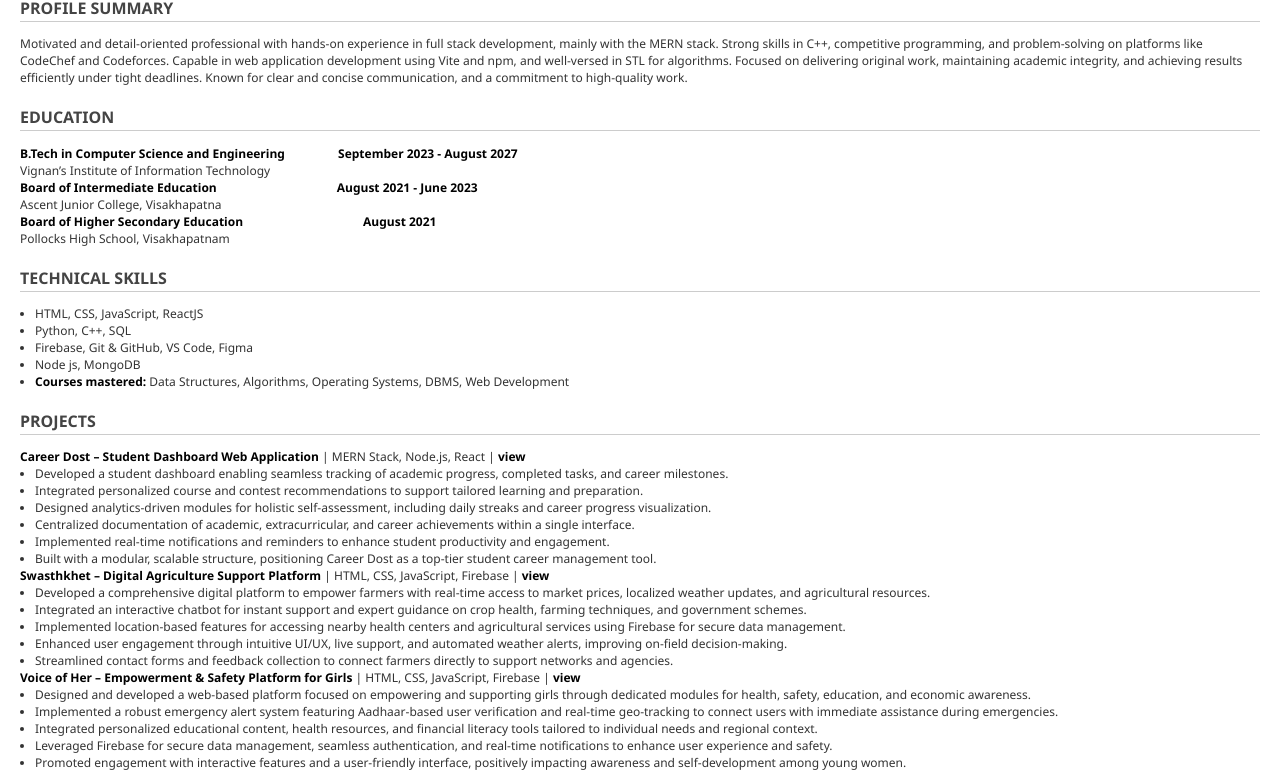
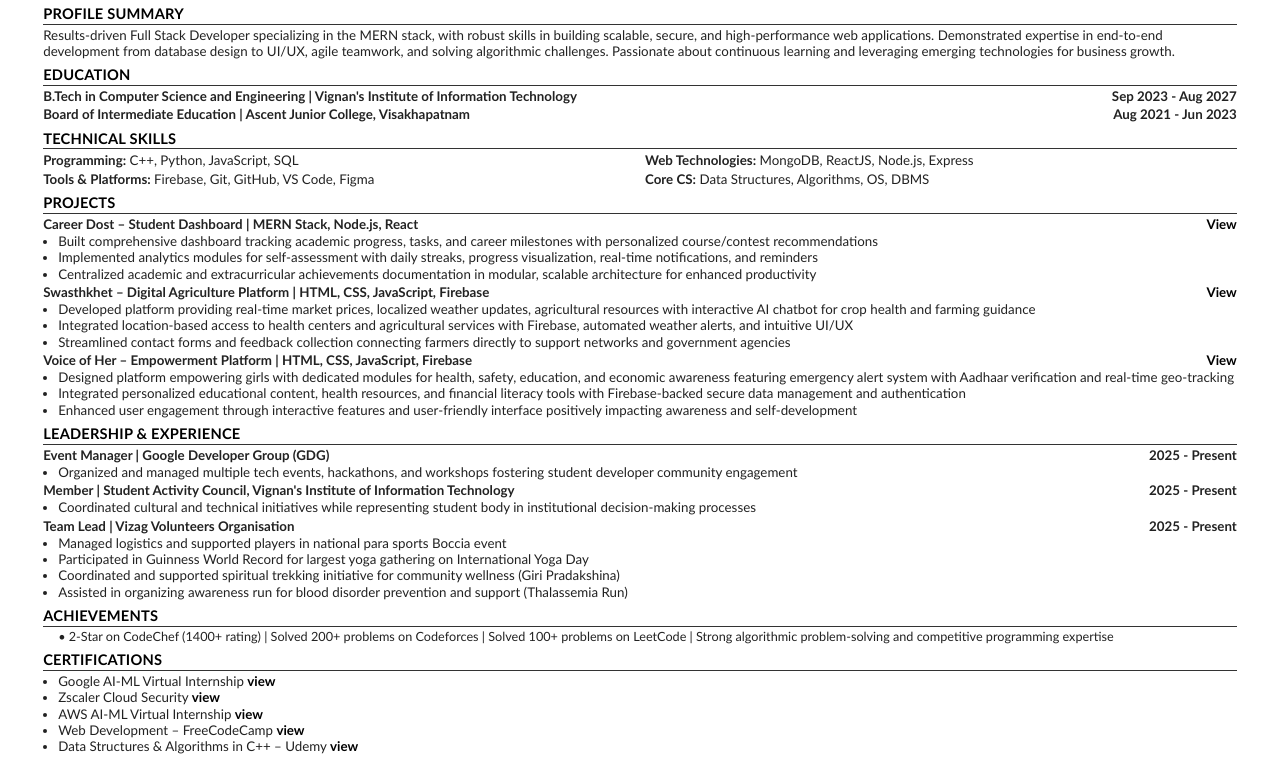
Before and after one commit to Linash0807/yash-resume, a plain HTML site: page index.html in a window 1280 px wide. Shown: the part 91-861 px from the top of the page. Drawn offline with Linux system fonts and the light colour scheme.

Commit message:
updated resume

```diff
--- a/index.html
+++ b/index.html
@@ -5,149 +5,214 @@
   <meta name="viewport" content="width=device-width, initial-scale=1.0" />
   <title>Vanamu Yashash Chandra Srinivas | Resume</title>
   <style>
+    * {
+      margin: 0;
+      padding: 0;
+      box-sizing: border-box;
+    }
     body {
-      font-family: 'Segoe UI', Tahoma, Geneva, Verdana, sans-serif;
-      margin: 20px;
-      color: #333;
-      font-size: 12px; /* Reduced font size */
+      font-family: 'Calibri', 'Segoe UI', sans-serif;
+      margin: 0.3in 0.45in;
+      color: #222;
+      font-size: 10pt;
+      line-height: 1.22;
     }
     a {
       text-decoration: none;
-      color: black;
+      color: #000;
+      word-break: break-all;
     }
     h1 {
-      font-size: 20px; /* Reduced font size */
-      margin-bottom: 4px;
+      font-size: 16pt;
+      font-weight: 600;
+      margin-bottom: 2px;
+      letter-spacing: 0.5px;
     }
     h2 {
-      font-size: 16px; /* Reduced font size */
-      color: #444;
-      border-bottom: 1px solid #ccc;
-      padding-bottom: 2px; /* Reduced padding */
-      margin-top: 20px; /* Reduced margin */
+      font-size: 11pt;
+      font-weight: 600;
+      color: #000;
+      border-bottom: 1px solid #333;
+      padding-bottom: 1px;
+      margin-top: 7px;
+      margin-bottom: 2px;
+      text-transform: uppercase;
+      letter-spacing: 0.2px;
     }
-    .header-info {
-      font-size: 12px; /* Reduced font size */
-      margin-bottom: 10px; /* Reduced margin */
+    .header {
+      text-align: center;
+      margin-bottom: 8px;
     }
-    .header-info a {
-      color: black;
-      text-decoration: none;
+    .contact {
+      font-size: 9.5pt;
+      margin-top: 0.5px;
     }
-    .section p, .section ul {
-      font-size: 12px; /* Reduced font size */
-      margin: 0; /* Removed extra margins */
+    .section {
+      margin-bottom: 5px;
+    }
+    .section p {
+      margin-bottom: 2px;
     }
     ul {
       list-style-type: disc;
-      padding-left: 15px; /* Reduced padding */
+      padding-left: 15px;
+      margin: 2px 0;
+    }
+    li {
+      margin-bottom: 0px;
+      line-height: 1.22;
+    }
+    .job-header, .edu-header {
+      display: flex;
+      justify-content: space-between;
+      font-weight: 600;
+      margin-top: 2px;
+      font-size: 10pt;
+    }
+    .compact-list {
+      margin: 1px 0;
+    }
+    .compact-list li {
+      margin-bottom: 0px;
+      line-height: 1.22;
+    }
+    .inline-cert {
+      margin: 1px 0 0 15px;
+      font-size: 9.5pt;
     }
     strong {
-      color: #000;
+      font-weight: 600;
     }
-    .main-head {
-      text-align: center;
-      margin-bottom: 20px; /* Reduced margin */
+    .skills-grid {
+      display: grid;
+      grid-template-columns: 1fr 1fr;
+      gap: 2px 10px;
+      margin: 3px 0;
+      font-size: 10pt;
+    }
+    @media print {
+      a, a:visited { color: #000 !important; text-decoration: none !important; }
+      body { margin: 0.18in 0.22in !important; }
     }
   </style>
 </head>
 <body>
-  <div class="main-head">
-  <h1>VANAMU YASHASH CHANDRA SRINIVAS</h1>
-  <div class="header-info">
-    Visakhapatnam, Andhra Pradesh |
-    <strong>Email:</strong> yashashchandrasrinivas2006@gmail.com |
-     <a href="https://www.linkedin.com/in/vanamu-yashash-chandra-srinivas-74787329b/" target="_blank"><strong>LinkedIn</strong></a> |
-     <a href="https://github.com/Linash0807" target="_blank"><strong>GitHub</strong></a> |
-    <strong>Phone:</strong>9347421592
-  </div>
+  <div class="header">
+    <h1>VANAMU YASHASH CHANDRA SRINIVAS</h1>
+    <div class="contact">
+      Visakhapatnam, Andhra Pradesh | <a href="mailto:yashashchandrasrinivas2006@gmail.com">yashashchandrasrinivas2006@gmail.com</a> | 9347421592<br />
+      <a href="https://www.linkedin.com/in/vanamu-yashash-chandra-srinivas-74787329b/" target="_blank">LinkedIn</a> |
+      <a href="https://github.com/Linash0807" target="_blank">GitHub</a> |
+      <a href="https://leetcode.com/u/hokage08/" target="_blank">LeetCode</a> |
+      <a href="https://www.codechef.com/users/hokage08" target="_blank">CodeChef</a>
+    </div>
   </div>
 
   <div class="section">
-    <h2>PROFILE SUMMARY</h2>
-    <p>Motivated and detail-oriented professional with hands-on experience in full stack development, mainly with the MERN stack. Strong skills in C++, competitive programming, and problem-solving on platforms like CodeChef and Codeforces. Capable in web application development using Vite and npm, and well-versed in STL for algorithms. Focused on delivering original work, maintaining academic integrity, and achieving results efficiently under tight deadlines. Known for clear and concise communication, and a commitment to high-quality work.</p>
+    <h2>Profile Summary</h2>
+    <p>Results-driven Full Stack Developer specializing in the MERN stack, with robust skills in building scalable, secure, and high-performance web applications. Demonstrated expertise in end-to-end development from database design to UI/UX, agile teamwork, and solving algorithmic challenges. Passionate about continuous learning and leveraging emerging technologies for business growth.</p>
   </div>
 
   <div class="section">
-    <h2>EDUCATION</h2>
-    <p><strong>B.Tech in Computer Science and Engineering</strong> <strong style="margin-left: 50px;">September 2023 - August 2027</strong><br/> Vignan’s Institute of Information Technology</p>
-    <p><strong>Board of Intermediate Education</strong><strong style="margin-left: 120px;">August 2021 - June 2023</strong><br />Ascent Junior College, Visakhapatna </p>
-    <p><strong>Board of  Higher Secondary Education</strong><strong style="margin-left: 120px;">August 2021</strong><br>Pollocks High School, Visakhapatnam<br /></p>
+    <h2>Education</h2>
+    <div class="edu-header">
+      <span><strong>B.Tech in Computer Science and Engineering</strong> | Vignan's Institute of Information Technology</span>
+      <span>Sep 2023 - Aug 2027</span>
+    </div>
+    <div class="edu-header">
+      <span><strong>Board of Intermediate Education</strong> | Ascent Junior College, Visakhapatnam</span>
+      <span>Aug 2021 - Jun 2023</span>
+    </div>
+
   </div>
 
   <div class="section">
-    <h2>TECHNICAL SKILLS</h2>
-    <ul>
-      <li>HTML, CSS, JavaScript, ReactJS</li>
-      <li>Python, C++, SQL</li>
-      <li>Firebase, Git & GitHub, VS Code, Figma</li>
-      <li>Node js, MongoDB</li>
-      <li><p><strong>Courses mastered:</strong> Data Structures, Algorithms, Operating Systems, DBMS, Web Development</p></li>
+    <h2>Technical Skills</h2>
+    <div class="skills-grid">
+      <div><strong>Programming:</strong> C++, Python, JavaScript, SQL</div>
+      <div><strong>Web Technologies:</strong> MongoDB, ReactJS, Node.js, Express</div>
+      <div><strong>Tools & Platforms:</strong>  Firebase, Git, GitHub, VS Code, Figma</div>
+      <div><strong>Core CS:</strong> Data Structures, Algorithms, OS, DBMS</div>
+    </div>
+  </div>
+
+  <div class="section">
+    <h2>Projects</h2>
+    <div class="job-header">
+      <span><strong>Career Dost – Student Dashboard</strong> | MERN Stack, Node.js, React</span>
+      <span><a href="https://career-dost-1.onrender.com/login" target="_blank">View</a></span>
+    </div>
+    <ul class="compact-list">
+      <li>Built comprehensive dashboard tracking academic progress, tasks, and career milestones with personalized course/contest recommendations</li>
+      <li>Implemented analytics modules for self-assessment with daily streaks, progress visualization, real-time notifications, and reminders</li>
+      <li>Centralized academic and extracurricular achievements documentation in modular, scalable architecture for enhanced productivity</li>
+    </ul>
+    <div class="job-header">
+      <span><strong>Swasthkhet – Digital Agriculture Platform</strong> | HTML, CSS, JavaScript, Firebase</span>
+      <span><a href="https://farmdoc.vercel.app/" target="_blank">View</a></span>
+    </div>
+    <ul class="compact-list">
+      <li>Developed platform providing real-time market prices, localized weather updates, agricultural resources with interactive AI chatbot for crop health and farming guidance</li>
+      <li>Integrated location-based access to health centers and agricultural services with Firebase, automated weather alerts, and intuitive UI/UX</li>
+      <li>Streamlined contact forms and feedback collection connecting farmers directly to support networks and government agencies</li>
+    </ul>
+    <div class="job-header">
+      <span><strong>Voice of Her – Empowerment Platform</strong> | HTML, CSS, JavaScript, Firebase</span>
+      <span><a href="https://voice-of-women.vercel.app/" target="_blank">View</a></span>
+    </div>
+    <ul class="compact-list">
+      <li>Designed platform empowering girls with dedicated modules for health, safety, education, and economic awareness featuring emergency alert system with Aadhaar verification and real-time geo-tracking</li>
+      <li>Integrated personalized educational content, health resources, and financial literacy tools with Firebase-backed secure data management and authentication</li>
+      <li>Enhanced user engagement through interactive features and user-friendly interface positively impacting awareness and self-development</li>
     </ul>
   </div>
 
   <div class="section">
-    <h2>PROJECTS</h2>
-    <p><strong>Career Dost – Student Dashboard Web Application</strong> | MERN Stack, Node.js, React |   <a href="https://career-dost-1.onrender.com/login" target="_blank" rel="noopener noreferrer"><strong>view</strong></a>
-</p>
-<ul>
-  <li>Developed a student dashboard enabling seamless tracking of academic progress, completed tasks, and career milestones.</li>
-  <li>Integrated personalized course and contest recommendations to support tailored learning and preparation.</li>
-  <li>Designed analytics-driven modules for holistic self-assessment, including daily streaks and career progress visualization.</li>
-  <li>Centralized documentation of academic, extracurricular, and career achievements within a single interface.</li>
-  <li>Implemented real-time notifications and reminders to enhance student productivity and engagement.</li>
-  <li>Built with a modular, scalable structure, positioning Career Dost as a top-tier student career management tool.</li>
-</ul>
-<p><strong>Swasthkhet – Digital Agriculture Support Platform</strong> | HTML, CSS, JavaScript, Firebase |   <a href="https://farmdoc.vercel.app/" target="_blank" rel="noopener noreferrer"><strong>view</strong></a>
-</p>
-<ul>
-  <li>Developed a comprehensive digital platform to empower farmers with real-time access to market prices, localized weather updates, and agricultural resources.</li>
-  <li>Integrated an interactive chatbot for instant support and expert guidance on crop health, farming techniques, and government schemes.</li>
-  <li>Implemented location-based features for accessing nearby health centers and agricultural services using Firebase for secure data management.</li>
-  <li>Enhanced user engagement through intuitive UI/UX, live support, and automated weather alerts, improving on-field decision-making.</li>
-  <li>Streamlined contact forms and feedback collection to connect farmers directly to support networks and agencies.</li>
-</ul>
-<p><strong>Voice of Her – Empowerment & Safety Platform for Girls</strong> | HTML, CSS, JavaScript, Firebase |   <a href="https://voice-of-women.vercel.app/" target="_blank" rel="noopener noreferrer"><strong>view</strong></a>
-</p>
-<ul>
-  <li>Designed and developed a web-based platform focused on empowering and supporting girls through dedicated modules for health, safety, education, and economic awareness.</li>
-  <li>Implemented a robust emergency alert system featuring Aadhaar-based user verification and real-time geo-tracking to connect users with immediate assistance during emergencies.</li>
-  <li>Integrated personalized educational content, health resources, and financial literacy tools tailored to individual needs and regional context.</li>
-  <li>Leveraged Firebase for secure data management, seamless authentication, and real-time notifications to enhance user experience and safety.</li>
-  <li>Promoted engagement with interactive features and a user-friendly interface, positively impacting awareness and self-development among young women.</li>
-</ul>
+    <h2>Leadership & Experience</h2>
+    <div class="job-header">
+      <span><strong>Event Manager</strong> | Google Developer Group (GDG)</span>
+      <span>2025 - Present</span>
+    </div>
+    <ul class="compact-list">
+      <li>Organized and managed multiple tech events, hackathons, and workshops fostering student developer community engagement</li>
+    </ul>
 
-  </div>
+    <div class="job-header">
+      <span><strong>Member</strong> | Student Activity Council, Vignan's Institute of Information Technology</span>
+      <span>2025 - Present</span>
+    </div>
+    <ul class="compact-list">
+      <li>Coordinated cultural and technical initiatives while representing student body in institutional decision-making processes</li>
+    </ul>
 
-  <div class="section">
-    <h2>CERTIFICATIONS</h2>
-    <ul>
-      <li>GOOGLE AI-ML VIRTUAL INTERNSHIP <a href="https://github.com/Linash0807/yash-resume/blob/main/d2a95e68-7694-4198-ba9d-32c53e26f031.png?raw=true"><strong>view</strong></a></li>
-      <li>ZSCALAR CLOUD SECURITY <a href="https://github.com/Linash0807/yash-resume/blob/main/cloud%20security.jpeg?raw=true"><strong>view</strong></a></li>
-      <li>AWS AI-ML VIRTUAL INTERNSHIP <a href="https://github.com/Linash0807/yash-resume/blob/main/AWS.jpeg"><strong>view</strong></a></li>
-      <li>Web Development – FREECODECAMP <a href="https://github.com/Linash0807/yash-resume/blob/main/webdev.jpeg?raw=true"><strong>view</strong></a></li>
-      <li>DSA in C++ – UDEMY <a href="https://github.com/Linash0807/yash-resume/blob/main/dsa.jpeg?raw=true"><strong>view</strong></a></li>
+    <div class="job-header">
+      <span><strong>Team Lead</strong> | Vizag Volunteers Organisation</span>
+      <span>2025 - Present</span>
+    </div>
+    <ul class="compact-list">
+      <li>Managed logistics and supported players in national para sports Boccia event</li>
+      <li>Participated in Guinness World Record for largest yoga gathering on International Yoga Day</li>
+      <li>Coordinated and supported spiritual trekking initiative for community wellness (Giri Pradakshina)</li>
+      <li>Assisted in organizing awareness run for blood disorder prevention and support (Thalassemia Run)</li>
     </ul>
   </div>
 
   <div class="section">
-    <h2>LEADERSHIP & VOLUNTEERING</h2>
-    <ul>
-      <li><strong>Boccia Volunteer:</strong> Managed logistics and supported players in national para sports <a href="https://github.com/Linash0807/yash-resume/blob/main/boccia.jpeg?raw=true"><strong>view</strong></a> </li>
-      <li><strong>Cultural Events Host:</strong> Emceed and coordinated multiple campus cultural programs.</li>
-    </ul>
+    <h2>Achievements</h2>
+    <div class="inline-cert">
+      • 2-Star on CodeChef (1400+ rating) | Solved 200+ problems on Codeforces | Solved 100+ problems on LeetCode | Strong algorithmic problem-solving and competitive programming expertise
+    </div>
   </div>
 
   <div class="section">
-    <h2>STRENGTHS</h2>
-    <ul>
-      <li>Proficient in Python, C++, and JavaScript</li>
-      <li>2 star in codechef <a href="https://www.codechef.com/users/hokage08"><strong>view</strong></a></li>
-      <li>solve 200+ problems on codeforces <a href="https://codeforces.com/profile/linash"><strong>view</strong></a></li>
-      <li>Strong communication and leadership skills</li>
-      <li>Team-oriented and adaptable</li>
+    <h2>Certifications</h2>
+    <ul class="compact-list">
+      <li>Google AI-ML Virtual Internship <a href="https://drive.google.com/file/d/1Bd6zYWKbrBpFeeJiMwmtOfrjfjAGUIPz/view?usp=sharing" target="_blank"><strong>view</strong></a></li>
+      <li>Zscaler Cloud Security <a href="https://drive.google.com/file/d/1bgNa_T374vu1_40FYiyReCIz2WKnI106/view?usp=sharing" target="_blank"><strong>view</strong></a></li>
+      <li>AWS AI-ML Virtual Internship <a href="https://drive.google.com/file/d/1Olria2mYSog0uGNs0tkY61VGxrJexzO8/view?usp=sharing" target="_blank"><strong>view</strong></a></li>
+      <li>Web Development – FreeCodeCamp <a href="https://drive.google.com/file/d/1Egt9MsyeotPkcZMXrXGn2CFeii5sum5B/view?usp=sharing" target="_blank"><strong>view</strong></a></li>
+      <li>Data Structures & Algorithms in C++ – Udemy <a href="https://drive.google.com/file/d/1E_yTA032XJPK8rNURXNoP-_7NUkMnOxF/view?usp=sharing" target="_blank"><strong>view</strong></a></li>
     </ul>
   </div>
 </body>
 </html>
-<!-- This is the end of the resume file. -->
```
